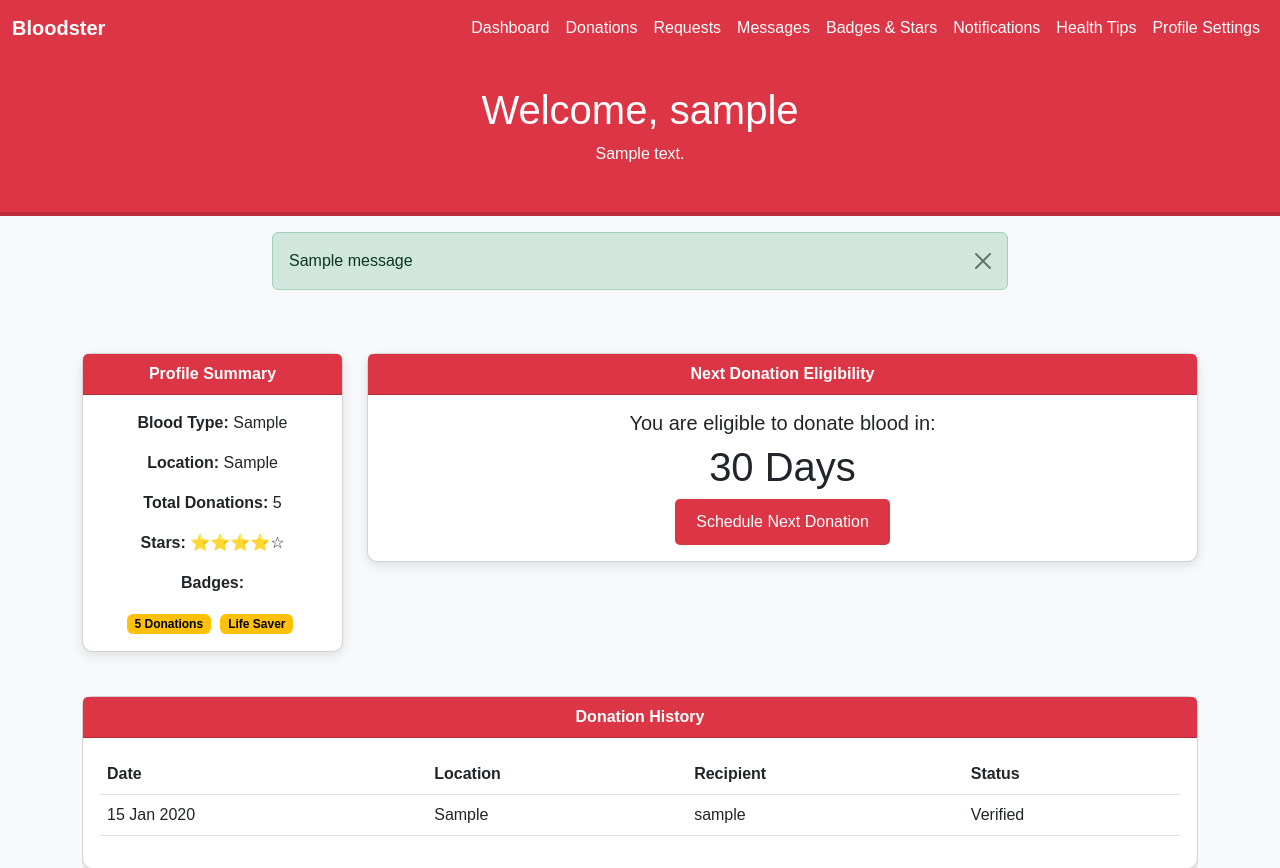
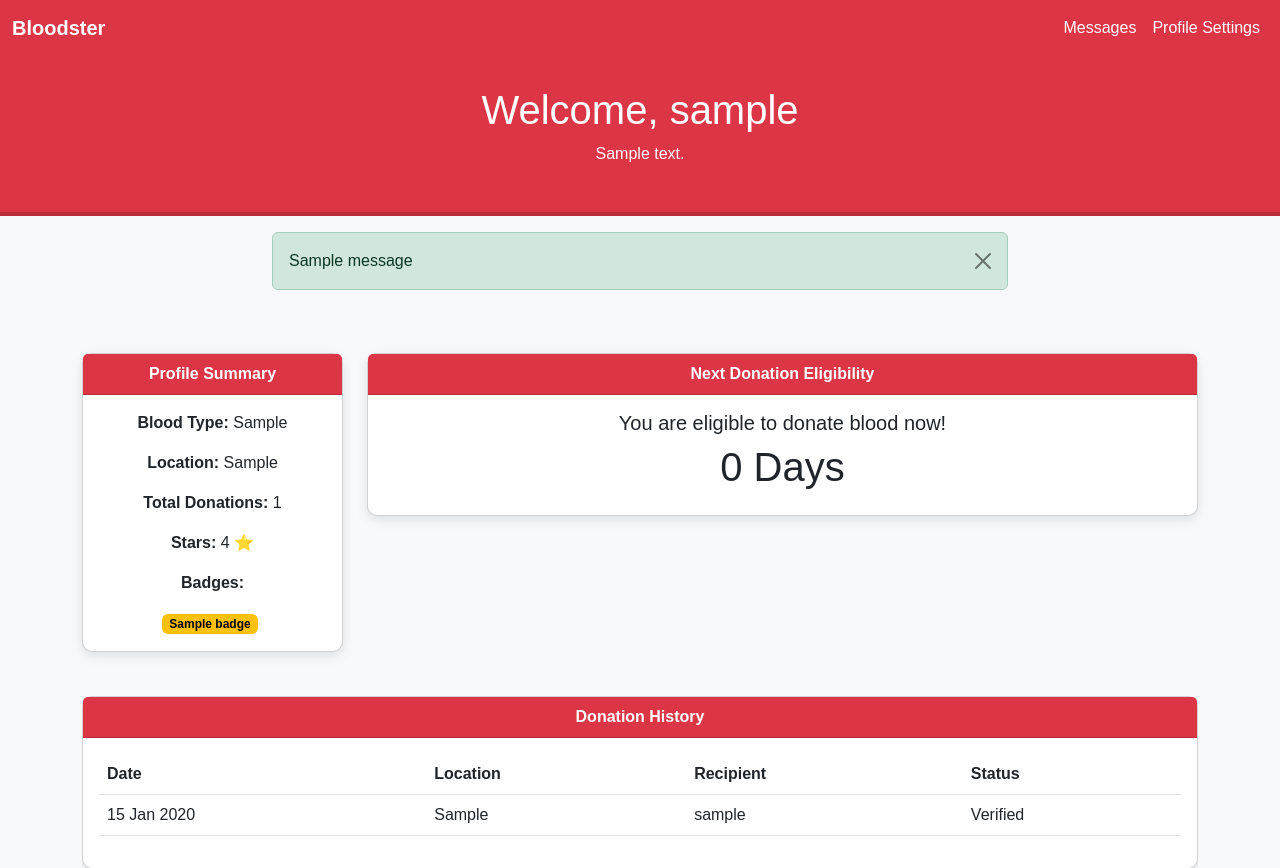
Before and after one commit to mifraheem/bloodster, a Django app: page /donor-dashboard/ in a window 1280 px wide. Shown: the top 868 px of the page. Run offline with Django 4.2, Linux system fonts and the light colour scheme; a user stored in the database is signed in; tables that the repository leaves empty hold one stand-in row (values such as "Sample post"); one stand-in notice (Sample message) is shown.

Commit message:
donor limited

```diff
--- a/bloodster/settings.py
+++ b/bloodster/settings.py
@@ -17,7 +17,7 @@ INSTALLED_APPS = [
     'django.contrib.sessions',
     'django.contrib.messages',
     'django.contrib.staticfiles',
-    'website'
+    'website',
 ]
 
 MIDDLEWARE = [
--- a/templates/db/donor.html
+++ b/templates/db/donor.html
@@ -89,29 +89,13 @@
             </button>
             <div class="collapse navbar-collapse" id="donorNavbar">
                 <ul class="navbar-nav ms-auto">
-                    <li class="nav-item">
-                        <a class="nav-link" href="#">Dashboard</a>
-                    </li>
-                    <li class="nav-item">
-                        <a class="nav-link" href="#">Donations</a>
-                    </li>
-                    <li class="nav-item">
-                        <a class="nav-link" href="#">Requests</a>
-                    </li>
+
                     <li class="nav-item">
                         <a class="nav-link" href="{% url "chat" %}">Messages</a>
                     </li>
+
                     <li class="nav-item">
-                        <a class="nav-link" href="#">Badges & Stars</a>
-                    </li>
-                    <li class="nav-item">
-                        <a class="nav-link" href="#">Notifications</a>
-                    </li>
-                    <li class="nav-item">
-                        <a class="nav-link" href="#">Health Tips</a>
-                    </li>
-                    <li class="nav-item">
-                        <a class="nav-link" href="#">Profile Settings</a>
+                        <a class="nav-link" href="{% url 'update_profile' %}">Profile Settings</a>
                     </li>
                 </ul>
             </div>
@@ -150,16 +134,20 @@
             Profile Summary
         </div>
         <div class="card-body">
-                        <p><strong>Blood Type:</strong> {{user.blood_group}} </p>
-                        <p><strong>Location:</strong> {{user.location}}</p>
-                        <p><strong>Total Donations:</strong> 5</p>
-                        <p><strong>Stars:</strong> ⭐⭐⭐⭐☆</p>
+            <p><strong>Blood Type:</strong> {{ user.blood_group }} </p>
+            <p><strong>Location:</strong> {{ user.location }}</p>
+            <p><strong>Total Donations:</strong> {{ donations.count }} </p>
+            <p><strong>Stars:</strong> {{ user.stars }} ⭐</p>
             <p><strong>Badges:</strong></p>
-                        <span class="badge badge-custom">5 Donations</span>
-                        <span class="badge badge-custom">Life Saver</span>
+            {% for badge in user.badges.all %}
+                <span class="badge badge-custom">{{ badge.name }}</span>
+            {% empty %}
+                <span>No badges earned yet.</span>
+            {% endfor %}
         </div>
     </div>
 </div>
+
 
 <!-- Next Donation Eligibility -->
 <div class="col-lg-9 col-md-6 mb-4">
@@ -168,12 +156,15 @@
             Next Donation Eligibility
         </div>
         <div class="card-body">
-                        <h5>You are eligible to donate blood in:</h5>
-                        <h1>30 Days</h1>
-                        <a href="#" class="btn btn-custom">Schedule Next Donation</a>
+            <h5>{{ message }}</h5>
+            {% if remaining_days is not None %}
+                <h1>{{ remaining_days }} Days</h1>
+            {% endif %}
         </div>
     </div>
 </div>
+
+
         </div>
 
         <!-- Donation History -->
--- a/website/controllers/dashboards.py
+++ b/website/controllers/dashboards.py
@@ -5,25 +5,51 @@ from ..models import *
 from bloodster.locationMatching import find_matching_donors, find_matching_donors_for_all_requests, find_matching_requests
 
 
+from django.shortcuts import render, redirect
+from django.contrib import messages
+from django.contrib.auth.decorators import login_required
+from django.utils import timezone
+from datetime import timedelta
+from ..models import *
+from bloodster.locationMatching import find_matching_donors, find_matching_donors_for_all_requests, find_matching_requests
+
+
 @login_required
 def donor_dashboard(request):
     if request.user.user_type != "donor":
-        messages.error(
-            request, "You're not allowed to visit donor Dashboard")
+        messages.error(request, "You're not allowed to visit donor Dashboard")
         return redirect('home')
 
     matching_requests = find_matching_requests(request.user)
     all_requests = BloodRequest.objects.filter(status='pending')
     accepted_requests = BloodRequest.objects.filter(
         fulfilled_by=request.user, status='in_progress')
-    donations = BloodDonation.objects.filter(
-        donor=request.user)
+    donations = BloodDonation.objects.filter(donor=request.user)
+
+    # Calculate remaining days until the next donation
+    remaining_days = None
+    message = ""
+
+    if request.user.last_donation:
+        days_since_last_donation = (
+            timezone.now() - request.user.last_donation).days
+        if days_since_last_donation < 60:
+            remaining_days = 60 - days_since_last_donation
+            message = "You are eligible to donate blood in:"
+        else:
+            remaining_days = 0  # Eligible to donate immediately
+            message = "You are eligible to donate blood now!"
+    else:
+        # If there is no last donation, indicate that they can donate
+        message = "You are allowed to donate blood."
 
     context = {
         "matching_requests": matching_requests,
         "all_requests": all_requests,
         "accepted_requests": accepted_requests,
-        "donations": donations
+        "donations": donations,
+        "remaining_days": remaining_days,
+        "message": message,
     }
     return render(request, 'db/donor.html', context)
 
--- a/website/models.py
+++ b/website/models.py
@@ -32,6 +32,7 @@ class User(AbstractUser):
     badges = models.ManyToManyField('Badge', blank=True)
     stars = models.PositiveIntegerField(default=0)
     profile = models.ImageField(upload_to="proifles/", blank=True, null=True)
+    last_donation = models.DateTimeField(blank=True, null=True)
 
     def __str__(self):
         return self.username
```
Also changed, not shown: website/admin.py (+35 -2 lines), website/controllers/bloodRequest.py (+24 -1 lines). Lines whose indentation alone changed are shown as unchanged.
